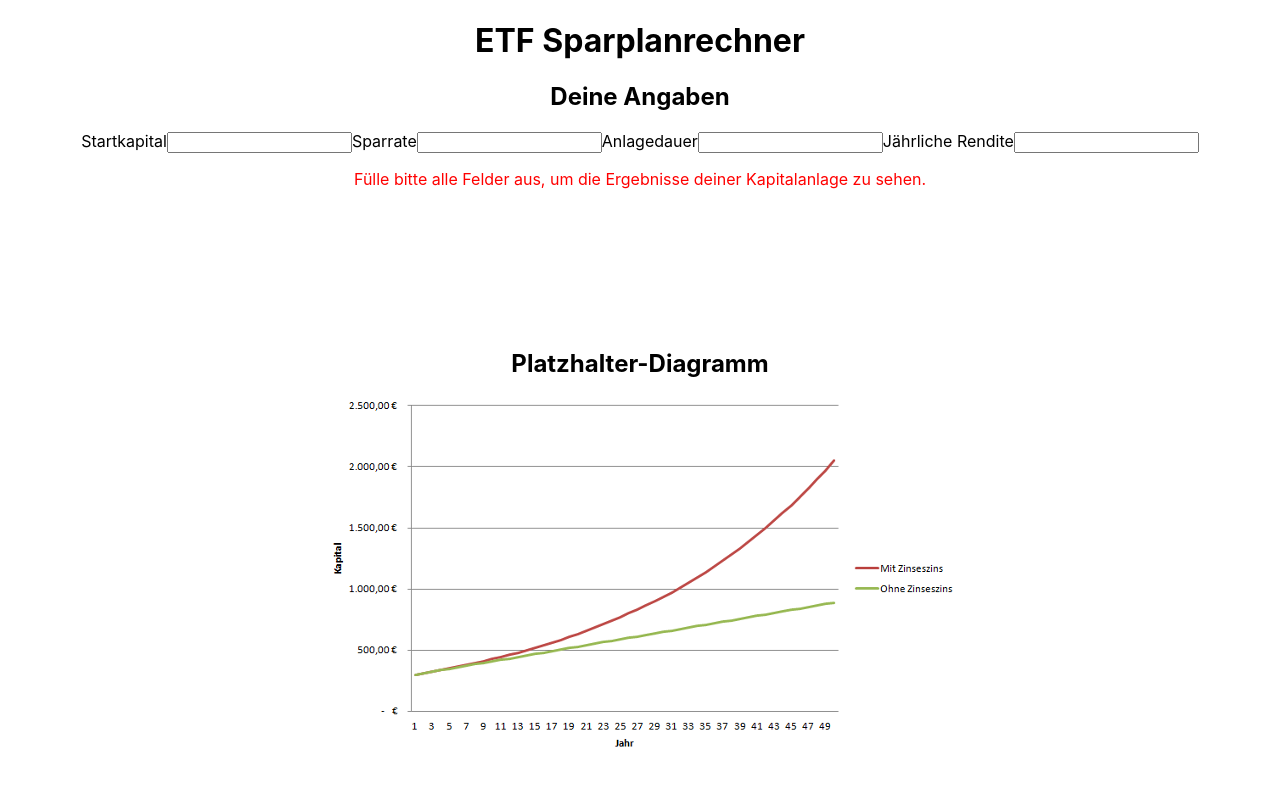
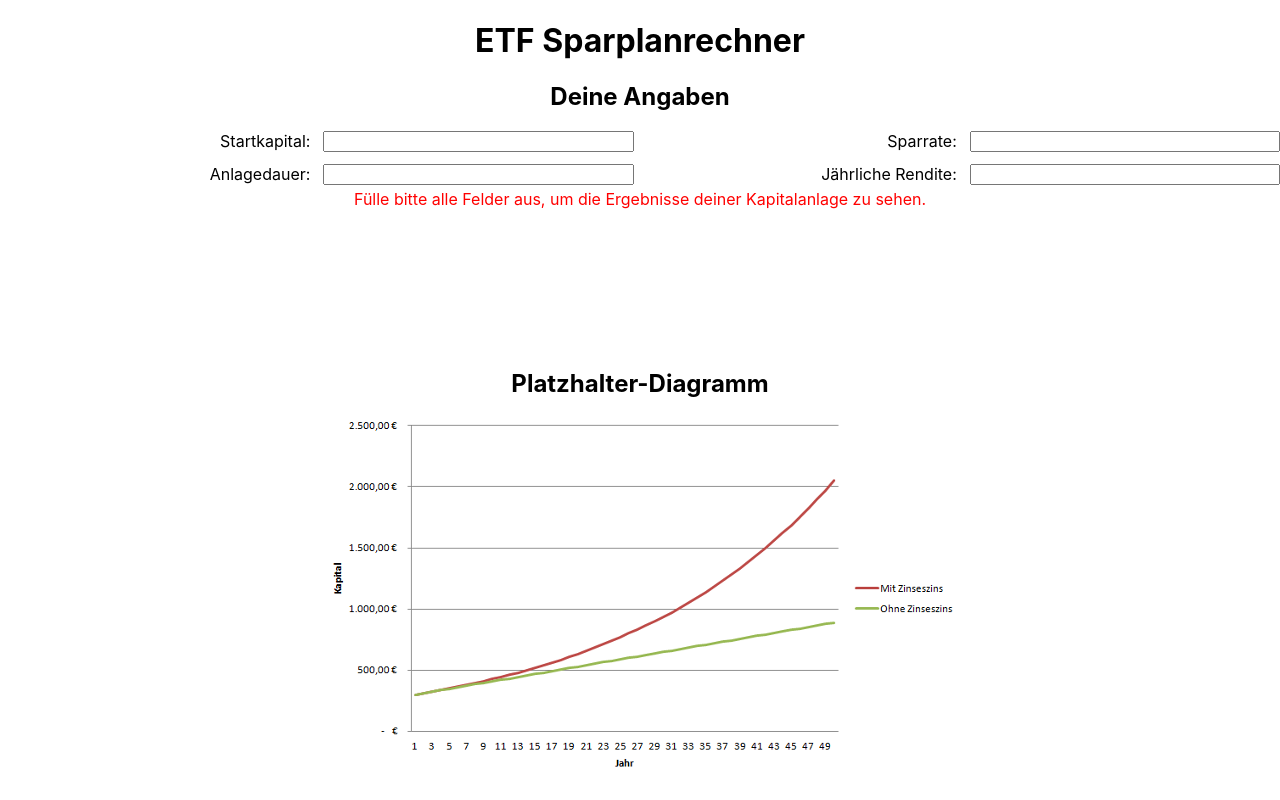
Before and after one commit to LukasWeckner/ETF-Savings-Calculator, a React (Create React App) app: page / in a window 1280 px wide. Built offline with nearby package versions, Linux system fonts and the light colour scheme.

Commit message:
create basic grid style

```diff
--- a/src/components/FinancialDataForm/index.js
+++ b/src/components/FinancialDataForm/index.js
@@ -1,3 +1,5 @@
+import "./styles.css";
+
 function FinancialDataForm({ userInput, setUserInput }) {
   function handleChangeStartkapital(event) {
     const value = event.target.value;
@@ -31,29 +33,37 @@ function FinancialDataForm({ userInput, setUserInput }) {
   return (
     <section>
       <h2>Deine Angaben</h2>
-      <form>
-        <label htmlFor="startkapital">Startkapital</label>
+      <form className="form__grid-container">
+        <label className="form__grid-item_justify-right" htmlFor="startkapital">
+          Startkapital:
+        </label>
         <input
           id="startkapital"
           type="number"
           name="startkapital"
           onChange={handleChangeStartkapital}
         ></input>
-        <label htmlFor="sparrate">Sparrate</label>
+        <label className="form__grid-item_justify-right" htmlFor="sparrate">
+          Sparrate:
+        </label>
         <input
           id="sparrate"
           type="number"
           name="sparrate"
           onChange={handleChangeSparrate}
         ></input>
-        <label htmlFor="anlagedauer">Anlagedauer</label>
+        <label className="form__grid-item_justify-right" htmlFor="anlagedauer">
+          Anlagedauer:
+        </label>
         <input
           id="anlagedauer"
           type="number"
           name="anlagedauer"
           onChange={handleChangeAnlagedauer}
         ></input>
-        <label htmlFor="rendite">Jährliche Rendite</label>
+        <label className="form__grid-item_justify-right" htmlFor="rendite">
+          Jährliche Rendite:
+        </label>
         <input
           id="rendite"
           type="number"
--- /dev/null
+++ b/src/components/FinancialDataForm/styles.css
@@ -0,0 +1,10 @@
+.form__grid-container {
+  display: grid;
+  grid-template-columns: 1fr 1fr 1fr 1fr;
+  column-gap: 1%;
+  row-gap: 30%;
+}
+
+.form__grid-item_justify-right {
+  justify-self: end;
+}
```
